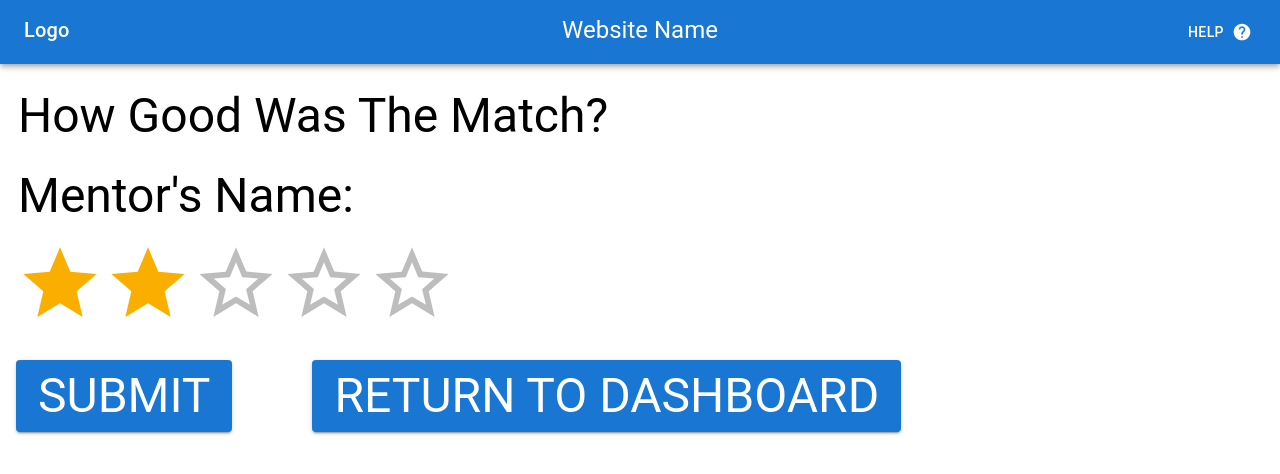
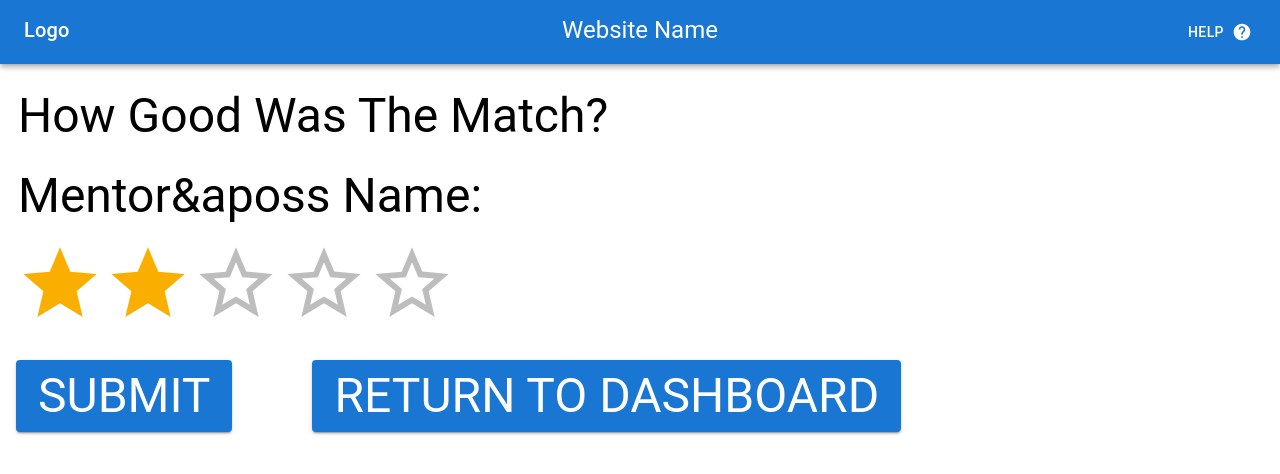
Before and after one commit to cs261-2022-group22/reactjs-frontend, a Next.js app: page /mentee/MatchingFeedback in a window 1280 px wide. Shown: the top 474 px of the page. Built offline with nearby package versions, Linux system fonts and the light colour scheme; no server answers.

Commit message:
changed quotes that caused error

```diff
--- a/pages/mentee/MatchingFeedback.tsx
+++ b/pages/mentee/MatchingFeedback.tsx
@@ -23,7 +23,7 @@ export default function MentorFeedback(props: {mid: string}) {
         }}
         >
         <Typography sx={{fontweight: "bold"}} variant="h3" component="legend">How Good Was The Match?</Typography>
-        <Typography variant="h3" component="legend">Mentor's Name: { localStorage.getItem('Mentor_Name')  }</Typography>
+        <Typography variant="h3" component="legend">Mentor&aposs Name: { localStorage.getItem('Mentor_Name')  }</Typography>
         <Rating
             sx={{
                 fontSize: "5.5rem",
--- a/pages/mentor/MatchingFeedback.tsx
+++ b/pages/mentor/MatchingFeedback.tsx
@@ -24,7 +24,7 @@ export default function MenteeFeedback(props: {mid: string}) {
         }}
         >
         <Typography sx={{fontweight: "bold"}} variant="h3" component="legend">How Good Was The Match?</Typography>
-        <Typography variant="h3" component="legend">Mentee's Name: { localStorage.getItem('Mentee_Name')  }</Typography>
+        <Typography variant="h3" component="legend">Mentee&aposs Name: { localStorage.getItem('Mentee_Name')  }</Typography>
         <Rating
             sx={{
                 fontSize: "5.5rem",
```
